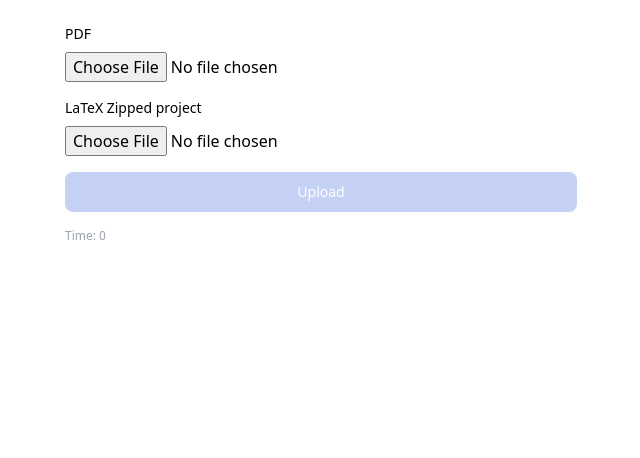
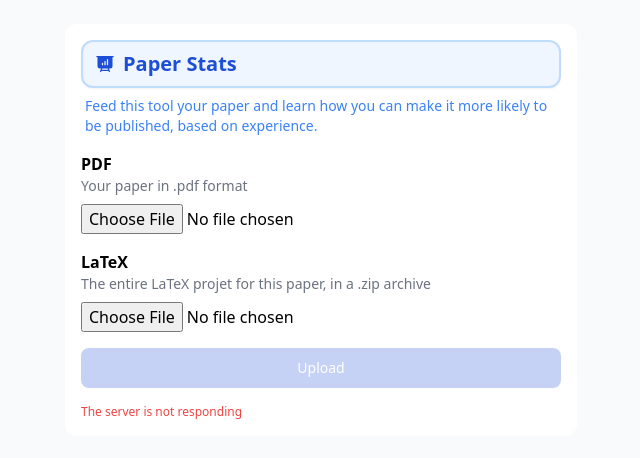
Before and after one commit to GAD-cell/cassiope, a React (Create React App) app in the folder web/frontend/: page / in a window 1280 px wide. Shown: the top 458 px of the page, without its empty margins (319-959 px from the left). Built offline with nearby package versions, Linux system fonts and the light colour scheme; no server answers.

Commit message:
web: design

```diff
--- a/web/frontend/package.json
+++ b/web/frontend/package.json
@@ -4,6 +4,7 @@
   "private": true,
   "proxy": "http://localhost:5001",
   "dependencies": {
+    "@heroicons/react": "^2.1.3",
     "@testing-library/jest-dom": "^5.17.0",
     "@testing-library/react": "^13.4.0",
     "@testing-library/user-event": "^13.5.0",
--- a/web/frontend/src/Container.tsx
+++ b/web/frontend/src/Container.tsx
@@ -1,11 +1,11 @@
 import React from 'react'
 
 const Container = (props:any) => {
-  return (
+  return (<div className='bg-gray-50 h-screen'>
     <div className='mx-auto py-6 max-w-lg'>
         {props.children}
     </div>
-  )
+  </div>)
 }
 
 export default Container
--- a/web/frontend/src/Main.tsx
+++ b/web/frontend/src/Main.tsx
@@ -1,5 +1,6 @@
 import { useEffect, useState } from 'react'
 
+import { PresentationChartBarIcon } from '@heroicons/react/24/solid'
 import StatsDisplay from './StatsDisplay'
 import UploadForm from './UploadForm'
 
@@ -9,6 +10,7 @@ const Main = () => {
   const [pdf, setPdf] = useState<File>()
   const [latexZip, setLatexZip] = useState<File>()
   const [paperStats, setPaperStats] = useState<any>()
+  const [loading, setLoading] = useState<boolean>(false)
 
   useEffect(() => {
     fetch('/time').then(res => res.json()).then(data => {
@@ -18,6 +20,7 @@ const Main = () => {
 
   const handleSubmit = (e: any) => {
     e.preventDefault()
+    setLoading(true)
     const formData = new FormData()
     formData.append('pdf', pdf!)
     formData.append('latex_zip', latexZip!)
@@ -27,15 +30,32 @@ const Main = () => {
     }).then(res => res.json()).then(data => {
       console.log(data)
       setPaperStats(data)
-    });
+    }).finally(() => {
+      setLoading(false)
+    })
+  }
+
+  const Status = () => {
+    return time === 0 || time === undefined ? <p className='text-xs text-red-500'>The server is not responding</p> : <p className='text-xs text-gray-400'>The server is live :)</p>
   }
 
   return (
-    <>
-        <UploadForm pdf={pdf} setPdf={setPdf} setLatexZip={setLatexZip} latexZip={latexZip} handleSubmit={handleSubmit} />
-        <StatsDisplay {...paperStats} />
-      <p className='mt-4 text-xs text-gray-400'>Time: {time}</p>
-    </>
+    <div className='bg-white p-4 rounded-xl'>
+      <h1 className='text-xl font-semibold flex items-center gap-2 mb-2 bg-blue-50 px-3 py-2 rounded-xl border-blue-200 border-2 text-blue-700 shadow-sm shadow-blue-5°'>
+        <PresentationChartBarIcon className='w-5 h-5' />
+        Paper Stats
+      </h1>
+
+      <p className='text-sm text-blue-500 mb-4 px-1'>Feed this tool your paper and learn how you can make it more likely to be published, based on experience.</p>
+
+      <UploadForm pdf={pdf} setPdf={setPdf} setLatexZip={setLatexZip} latexZip={latexZip} handleSubmit={handleSubmit} />
+      {loading ? <p className='text-center mt-4'>Loading...</p> :
+        <>
+          <h2 className='text-lg font-semibold mt-4'>{pdf?.name.replace(".pdf", "")}</h2>
+          <StatsDisplay {...paperStats} />
+        </>}
+      <Status />
+    </div>
   )
 }
 
--- a/web/frontend/src/StatsDisplay.tsx
+++ b/web/frontend/src/StatsDisplay.tsx
@@ -4,11 +4,11 @@ import React from 'react'
 const StatsDisplay = (props: any) => {
 
     return Object.keys(props).length > 0 ? (
-        <table className="text-sm my-2 mt-4">
+        <table className="text-sm my-2 mt-2">
             <tbody>
                 {Object.keys(props).map((key) => (
-                    <tr key={key} className='border hover:bg-gray-50'>
-                        <th className='text-left w-fit bg-gray-50 px-4 py-2 font-medium text capitalize'>{key.replace("_", " ")}</th>
+                    <tr key={key} className='hover:bg-gray-50 divide-y divide-gray-50'>
+                        <th className='text-left w-fit bg-gray-50 px-4 py-2 font-medium capitalize'>{key.replace("_", " ")}</th>
                         <td className={`font-mono text-xs px-4 py-2 ${props[key] ? 'text-gray-900' : 'text-gray-400'}`}>{props[key] ? props[key] : 0}</td>
                         <td className='px-4 py-2'>
                             <GradeSlider property={key} value={props[key]} />
--- a/web/frontend/src/UploadForm.tsx
+++ b/web/frontend/src/UploadForm.tsx
@@ -10,7 +10,10 @@ const UploadForm = (props: any) => {
     const handleSubmit = props.handleSubmit
 
     const canUpload = useMemo(() => {
-        return pdf && latexZip
+        const pdf_is_a_pdf_file = pdf && pdf.name.endsWith('.pdf');
+        const latex_zip_is_a_zip_file = latexZip && latexZip.name.endsWith('.zip');
+        return pdf_is_a_pdf_file && latex_zip_is_a_zip_file
+
     }, [pdf, latexZip])
 
     console.log(pdf, latexZip, canUpload)
@@ -19,13 +22,15 @@ const UploadForm = (props: any) => {
         <form method="post" encType="multipart/form-data" className='mx-auto max-w-lg'>
 
             <div className='mb-4'>
-                <label htmlFor='pdf' className="block mb-2 text-sm">PDF</label>
+                <label htmlFor='pdf' className="block text-md font-semibold">PDF</label>
+                <label htmlFor='pdf' className="block mb-2 text-sm text-gray-500">Your paper in .pdf format</label>
                 <input type="file" name="pdf"
                     onChange={(e) => { setPdf(e.target.files![0]) }} />
             </div>
 
             <div className='mb-4'>
-                <label htmlFor='latex_zip' className="block mb-2 text-sm">LaTeX Zipped project</label>
+                <label htmlFor='latex_zip' className="block text-md font-semibold">LaTeX</label>
+                <label htmlFor='latex_zip' className="block mb-2 text-sm text-gray-500">The entire LaTeX projet for this paper, in a .zip archive</label>
                 <input type="file" name="latex_zip"
                     onChange={(e) => { setLatexZip(e.target.files![0]) }}
                 />
```
Also changed, not shown: 1 other file (tests, documents, lock files or other folders).
